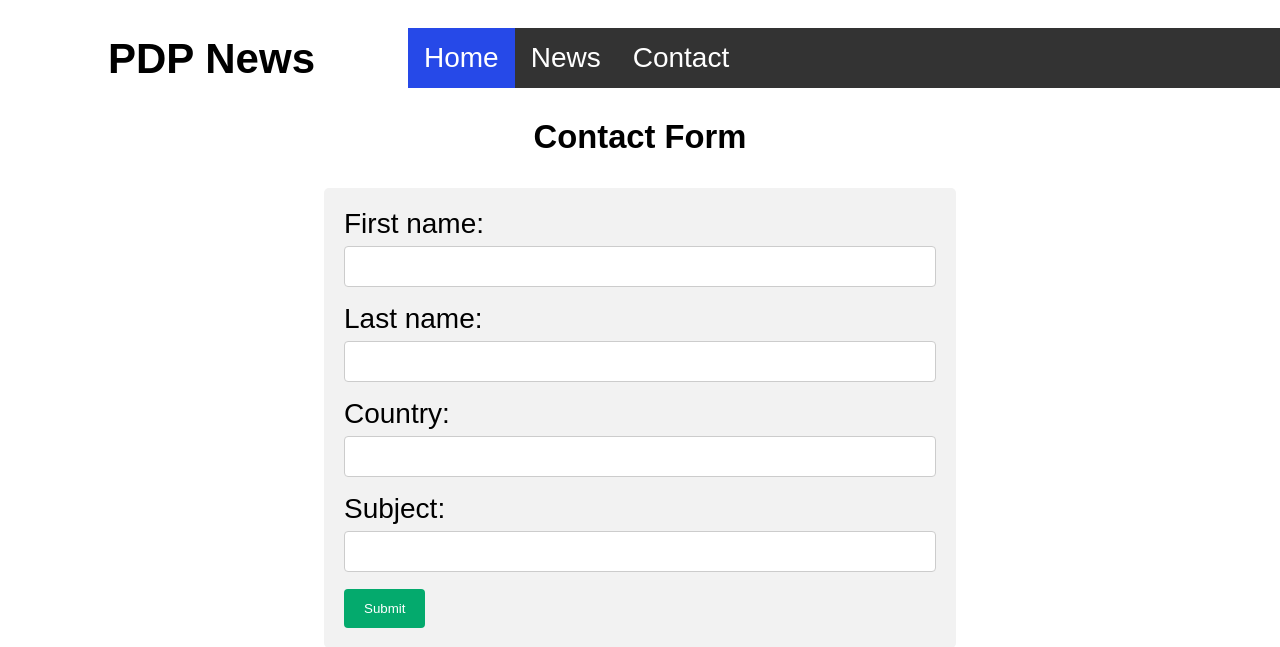
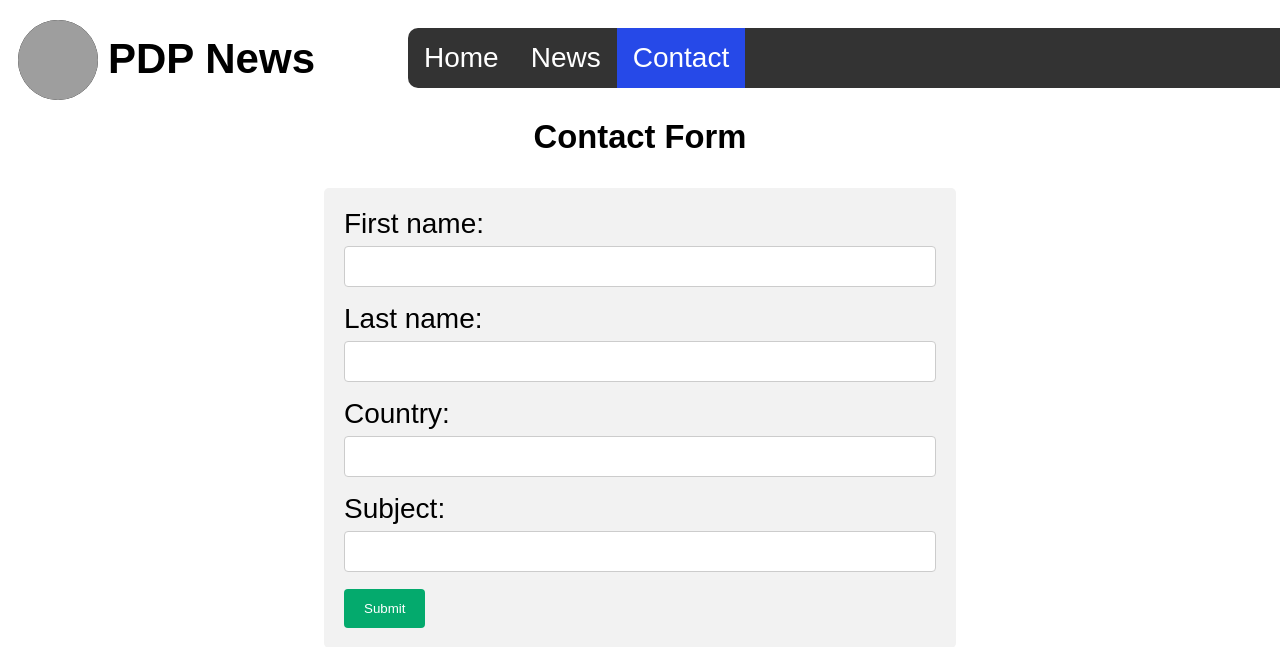
Before and after one commit to themusharraf/PDP-NEWS, a Django app: page /contact in a window 1280 px wide; the page is wider, and only the part inside the window is pictured. Shown: the top 647 px of that part. Run offline with Django 5.2, Linux system fonts and the light colour scheme; grey boxes are pictures that could not be loaded.

Commit message:
Home Contact page change👻

```diff
--- a/root/root/settings.py
+++ b/root/root/settings.py
@@ -13,7 +13,7 @@ SECRET_KEY = 'django-insecure-w4%8w3v47b2vg62!41*eaw6w0l$63k1g#0v3f^(gz2)bcmfp$@
 # SECURITY WARNING: don't run with debug turned on in production!
 DEBUG = True
 
-ALLOWED_HOSTS = []
+ALLOWED_HOSTS = ['*']
 
 # Application definition
 
--- a/root/templates/contact.html
+++ b/root/templates/contact.html
@@ -11,6 +11,7 @@
         }
 
         ul {
+            border-radius: 10px;
             list-style-type: none;
             max-width: 2000px;
             width: 1300px;
@@ -36,6 +37,8 @@
         }
 
         li a:hover {
+            height: 62px;
+            margin-top: -5px;
             background-color: #111;
         }
 
@@ -69,6 +72,14 @@ input[type=submit]:hover {
   background-color: #45a049;
 }
 
+        .pdp-icon {
+            border-radius: 50%;
+            background-color: black;
+            margin-left: -90px;
+            position:absolute;
+            top: 20px;
+        }
+
 .container {
   border-radius: 5px;
   width: 50%;
@@ -81,13 +92,16 @@ input[type=submit]:hover {
 <body>
 
 <div class="header">
+    <img width="80" height="80"
+         src="https://encrypted-tbn0.gstatic.com/images?q=tbn:ANd9GcQqBXIz-jZNaAsvm1hx6rOiI3Qm35EM7yW4WDEGsFMmlFfsWqHFuhOKNO8LrOz_Aa58pwY&usqp=CAU"
+         class="pdp-icon">
     <h2>PDP News</h2>
 </div>
 
 <ul>
-    <li><a class="active" href=".">Home</a></li>
+    <li><a href=".">Home</a></li>
     <li><a href="news">News</a></li>
-    <li><a href="contact">Contact</a></li>
+    <li><a class="active" href="contact">Contact</a></li>
 </ul>
 
 
```
Also changed, not shown: root/templates/home.html (+14 -0 lines), root/templates/news.html (+5 -3 lines), root/db.sqlite3.
